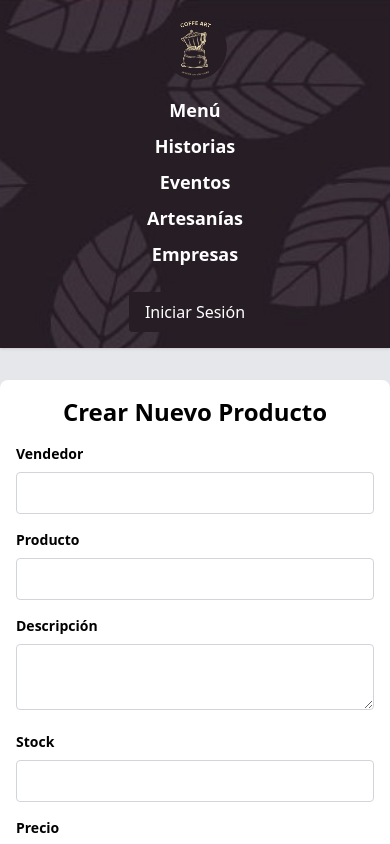
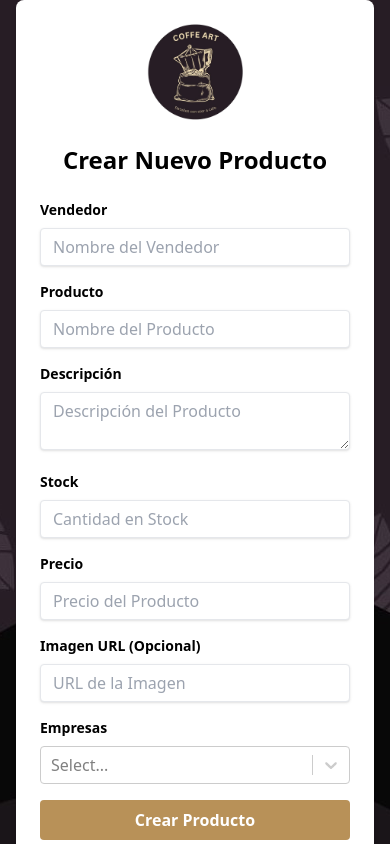
Before and after one commit to Coffe-Art/front-exp, a React (Vite) app: page /CreateProduct in a window 390 px wide. Shown: the top 844 px of the page. Built offline with nearby package versions, Linux system fonts and the light colour scheme; no server answers.

Commit message:
Add files via upload

```diff
--- a/src/components/Layouts/CreateProduct.jsx
+++ b/src/components/Layouts/CreateProduct.jsx
@@ -1,120 +1,232 @@
-import React, { useState } from 'react';
-import { useNavigate } from 'react-router-dom';
-import { Header } from './Header';
-import { Footer } from './Footer';
-import imageEarring from '../../assets/AretesArtesanales.jpg'; // Añade una imagen predeterminada para los productos nuevos
+import React, { useState, useEffect } from 'react';
+import { useNavigate, NavLink } from 'react-router-dom';
+import Select from 'react-select'; // Asegúrate de tener react-select instalado
+import { FaHome } from 'react-icons/fa'; // Importación de FaHome
+import BackgroundImage from '../../assets/BackgroundLogin.jpg';
+import Logo from '../../assets/Artesanías.png';
 
 export const CreateProduct = () => {
-  const [form, setForm] = useState({
+    const navigate = useNavigate();
+
+    const [formData, setFormData] = useState({
         vendedor: '',
         producto: '',
         descripcion: '',
         stock: '',
         precio: '',
-    imagen: imageEarring
+        imagen: '', // Agregado valor por defecto
+        empresas: [] // Agregado para selección múltiple
     });
-  const navigate = useNavigate();
+
+    const [errors, setErrors] = useState({});
+    const [notification, setNotification] = useState('');
+    const [empresasOptions, setEmpresasOptions] = useState([]);
+
+    useEffect(() => {
+        // Obtén opciones de empresas desde tu API o otra fuente
+        const fetchEmpresas = async () => {
+            try {
+                const response = await fetch('/api/companies'); // Ajusta esta URL a tu endpoint API real
+                const data = await response.json();
+                const options = data.map(company => ({
+                    value: company.id,
+                    label: company.name
+                }));
+                setEmpresasOptions(options);
+            } catch (error) {
+                console.error('Error al obtener empresas:', error);
+            }
+        };
+
+        fetchEmpresas();
+    }, []);
 
     const handleChange = (e) => {
-    const { name, value } = e.target;
-    setForm({
-      ...form,
-      [name]: value
-    });
+        const { id, value } = e.target;
+        setFormData((prevData) => ({
+            ...prevData,
+            [id]: value
+        }));
     };
 
-  const handleSubmit = (e) => {
+    const handleSelectChange = (selectedOptions) => {
+        setFormData((prevData) => ({
+            ...prevData,
+            empresas: selectedOptions ? selectedOptions.map(option => option.value) : []
+        }));
+    };
+
+    const handleSubmit = async (e) => {
         e.preventDefault();
-    // Aquí podrías enviar los datos del formulario a un servidor o almacenarlos localmente
-    // Por ahora, solo navegamos de vuelta a la página de productos
-    navigate('/craft');
+        const newErrors = {};
+
+        // Validaciones
+        if (!formData.vendedor.trim()) {
+            newErrors.vendedor = 'El vendedor es obligatorio';
+        }
+        if (!formData.producto.trim()) {
+            newErrors.producto = 'El nombre del producto es obligatorio';
+        }
+        if (!formData.descripcion.trim()) {
+            newErrors.descripcion = 'La descripción es obligatoria';
+        }
+        if (formData.stock <= 0) {
+            newErrors.stock = 'El stock debe ser un número positivo';
+        }
+        if (formData.precio <= 0) {
+            newErrors.precio = 'El precio debe ser un número positivo';
+        }
+
+        setErrors(newErrors);
+
+        if (Object.keys(newErrors).length === 0) {
+            try {
+                // Reemplaza con la lógica real de envío del formulario
+                console.log('Datos del formulario:', formData);
+                setNotification('Producto creado exitosamente');
+                setTimeout(() => {
+                    setNotification('');
+                    navigate('/craft'); // Navega a la página de productos o a otra página
+                }, 2000); // Muestra la notificación durante 2 segundos antes de redirigir
+            } catch (error) {
+                console.error('Error al crear producto:', error);
+                setNotification('Error al crear el producto, intenta de nuevo');
+            }
+        } else {
+            setNotification('');
+        }
     };
 
     return (
-    <div className="flex flex-col min-h-screen bg-gray-200">
-      <Header />
-      <div className="container mx-auto my-8 p-4 bg-white rounded-lg shadow-md">
-        <h1 className="text-2xl font-bold mb-4 text-center">Crear Nuevo Producto</h1>
+        <div
+            className="flex items-center justify-center min-h-screen bg-cover bg-center"
+            style={{
+                backgroundImage: `url(${BackgroundImage})`,
+            }}
+        >
+            <NavLink to="/" className="absolute top-4 left-4">
+                <FaHome className="text-darkyellow text-4xl" />
+            </NavLink>
+            <div className="relative bg-white p-6 rounded-lg shadow-md w-full max-w-md mx-4 sm:mx-6 md:mx-10 lg:mx-20">
+                <img src={Logo} alt="Logo" className="h-24 w-24 mx-auto mb-6" />
+                <h1 className="text-2xl font-bold mb-6 text-center">Crear Nuevo Producto</h1>
+                {notification && (
+                    <div className={`bg-green-100 border border-green-400 text-green-700 px-4 py-3 rounded relative mb-4`} role="alert">
+                        <span className="block sm:inline">{notification}</span>
+                    </div>
+                )}
                 <form onSubmit={handleSubmit}>
                     <div className="mb-4">
-            <label className="block text-sm font-semibold mb-2" htmlFor="vendedor">Vendedor</label>
+                        <label className="block text-black text-sm font-bold mb-2" htmlFor="vendedor">
+                            Vendedor
+                        </label>
                         <input
                             type="text"
                             id="vendedor"
-              name="vendedor"
-              value={form.vendedor}
+                            className="shadow appearance-none border rounded w-full py-2 px-3 text-darkyellow leading-tight focus:outline-none focus:shadow-outline"
+                            placeholder="Nombre del Vendedor"
+                            value={formData.vendedor}
                             onChange={handleChange}
-              className="w-full px-3 py-2 border border-gray-300 rounded"
-              required
+                        />
+                        {errors.vendedor && <p className="text-red-500 text-xs italic">{errors.vendedor}</p>}
+                    </div>
+                    <div className="mb-4">
+                        <label className="block text-black text-sm font-bold mb-2" htmlFor="producto">
+                            Producto
+                        </label>
+                        <input
+                            type="text"
+                            id="producto"
+                            className="shadow appearance-none border rounded w-full py-2 px-3 text-darkyellow leading-tight focus:outline-none focus:shadow-outline"
+                            placeholder="Nombre del Producto"
+                            value={formData.producto}
+                            onChange={handleChange}
+                        />
+                        {errors.producto && <p className="text-red-500 text-xs italic">{errors.producto}</p>}
+                    </div>
+                    <div className="mb-4">
+                        <label className="block text-black text-sm font-bold mb-2" htmlFor="descripcion">
+                            Descripción
+                        </label>
+                        <textarea
+                            id="descripcion"
+                            className="shadow appearance-none border rounded w-full py-2 px-3 text-darkyellow leading-tight focus:outline-none focus:shadow-outline"
+                            placeholder="Descripción del Producto"
+                            value={formData.descripcion}
+                            onChange={handleChange}
+                        />
+                        {errors.descripcion && <p className="text-red-500 text-xs italic">{errors.descripcion}</p>}
+                    </div>
+                    <div className="mb-4">
+                        <label className="block text-black text-sm font-bold mb-2" htmlFor="stock">
+                            Stock
+                        </label>
+                        <input
+                            type="number"
+                            id="stock"
+                            className="shadow appearance-none border rounded w-full py-2 px-3 text-darkyellow leading-tight focus:outline-none focus:shadow-outline"
+                            placeholder="Cantidad en Stock"
+                            value={formData.stock}
+                            onChange={handleChange}
+                        />
+                        {errors.stock && <p className="text-red-500 text-xs italic">{errors.stock}</p>}
+                    </div>
+                    <div className="mb-4">
+                        <label className="block text-black text-sm font-bold mb-2" htmlFor="precio">
+                            Precio
+                        </label>
+                        <input
+                            type="number"
+                            id="precio"
+                            className="shadow appearance-none border rounded w-full py-2 px-3 text-darkyellow leading-tight focus:outline-none focus:shadow-outline"
+                            placeholder="Precio del Producto"
+                            value={formData.precio}
+                            onChange={handleChange}
+                        />
+                        {errors.precio && <p className="text-red-500 text-xs italic">{errors.precio}</p>}
+                    </div>
+                    <div className="mb-4">
+                        <label className="block text-black text-sm font-bold mb-2" htmlFor="imagen">
+                            Imagen URL (Opcional)
+                        </label>
+                        <input
+                            type="text"
+                            id="imagen"
+                            className="shadow appearance-none border rounded w-full py-2 px-3 text-darkyellow leading-tight focus:outline-none focus:shadow-outline"
+                            placeholder="URL de la Imagen"
+                            value={formData.imagen}
+                            onChange={handleChange}
                         />
                     </div>
                     <div className="mb-4">
-            <label className="block text-sm font-semibold mb-2" htmlFor="producto">Producto</label>
-            <input
-              type="text"
-              id="producto"
-              name="producto"
-              value={form.producto}
-              onChange={handleChange}
-              className="w-full px-3 py-2 border border-gray-300 rounded"
-              required
-            />
-          </div>
-          <div className="mb-4">
-            <label className="block text-sm font-semibold mb-2" htmlFor="descripcion">Descripción</label>
-            <textarea
-              id="descripcion"
-              name="descripcion"
-              value={form.descripcion}
-              onChange={handleChange}
-              className="w-full px-3 py-2 border border-gray-300 rounded"
-              required
-            />
-          </div>
-          <div className="mb-4">
-            <label className="block text-sm font-semibold mb-2" htmlFor="stock">Stock</label>
-            <input
-              type="number"
-              id="stock"
-              name="stock"
-              value={form.stock}
-              onChange={handleChange}
-              className="w-full px-3 py-2 border border-gray-300 rounded"
-              required
-            />
-          </div>
-          <div className="mb-4">
-            <label className="block text-sm font-semibold mb-2" htmlFor="precio">Precio</label>
-            <input
-              type="number"
-              id="precio"
-              name="precio"
-              value={form.precio}
-              onChange={handleChange}
-              className="w-full px-3 py-2 border border-gray-300 rounded"
-              required
-            />
-          </div>
-          <div className="mb-4">
-            <label className="block text-sm font-semibold mb-2" htmlFor="imagen">Imagen URL (Opcional)</label>
-            <input
-              type="text"
-              id="imagen"
-              name="imagen"
-              value={form.imagen}
-              onChange={handleChange}
-              className="w-full px-3 py-2 border border-gray-300 rounded"
+                        <label className="block text-black text-sm font-bold mb-2" htmlFor="empresas">
+                            Empresas
+                        </label>
+                        <Select
+                            isMulti
+                            id="empresas"
+                            name="empresas"
+                            options={empresasOptions}
+                            value={empresasOptions.filter(option => formData.empresas.includes(option.value))}
+                            onChange={handleSelectChange}
+                            className="basic-multi-select"
+                            classNamePrefix="select"
                         />
                     </div>
                     <button
                         type="submit"
-            className="bg-darkyellow hover:bg-lightyellow text-white font-bold py-2 px-4 rounded"
+                        className="bg-darkyellow hover:bg-yellow-500 text-white font-bold py-2 px-4 rounded focus:outline-none focus:shadow-outline w-full"
                     >
                         Crear Producto
                     </button>
+                    <p className="mt-4 text-center">
+                        ¿Quieres volver a la página de productos?{' '}
+                        <NavLink to="/craft" className="text-darkyellow font-bold hover:underline">
+                            Volver
+                        </NavLink>
+                    </p>
                 </form>
             </div>
-      <Footer />
         </div>
     );
 };
```
Lines whose indentation alone changed are shown as unchanged.
